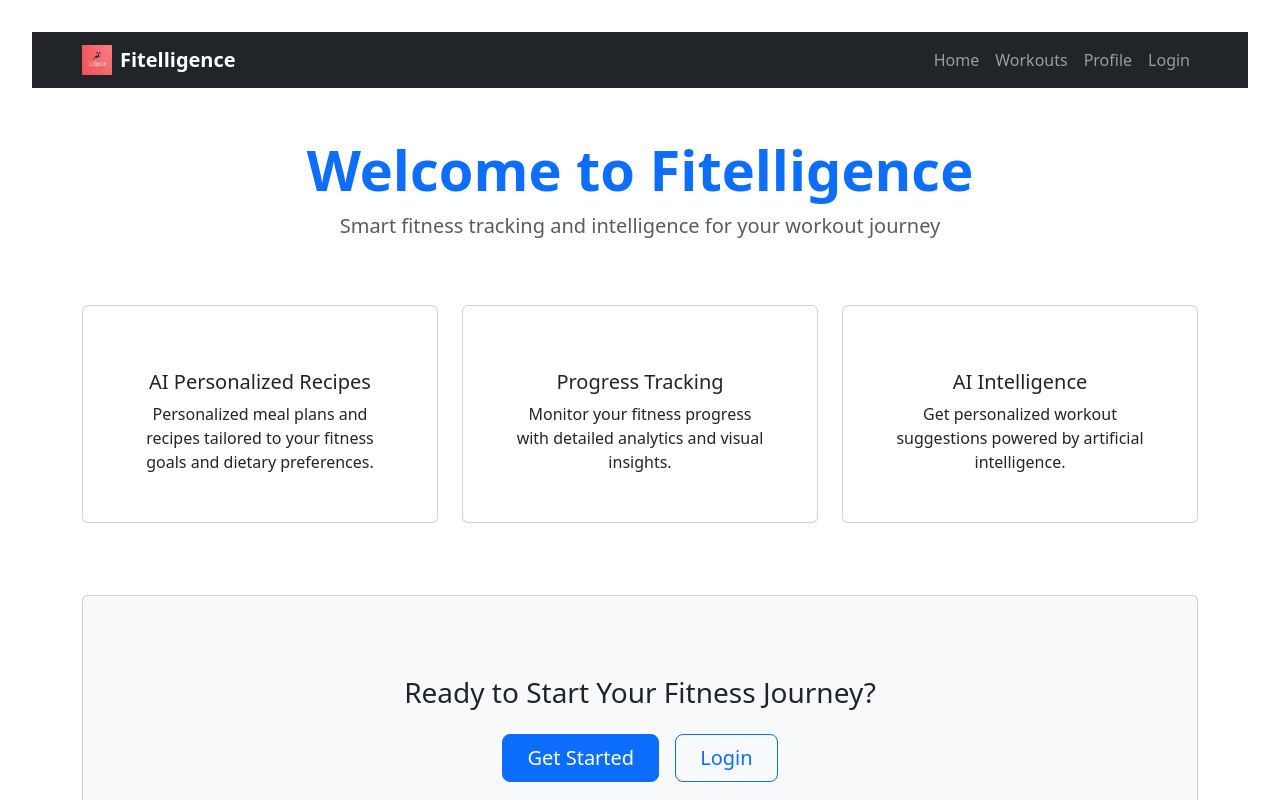
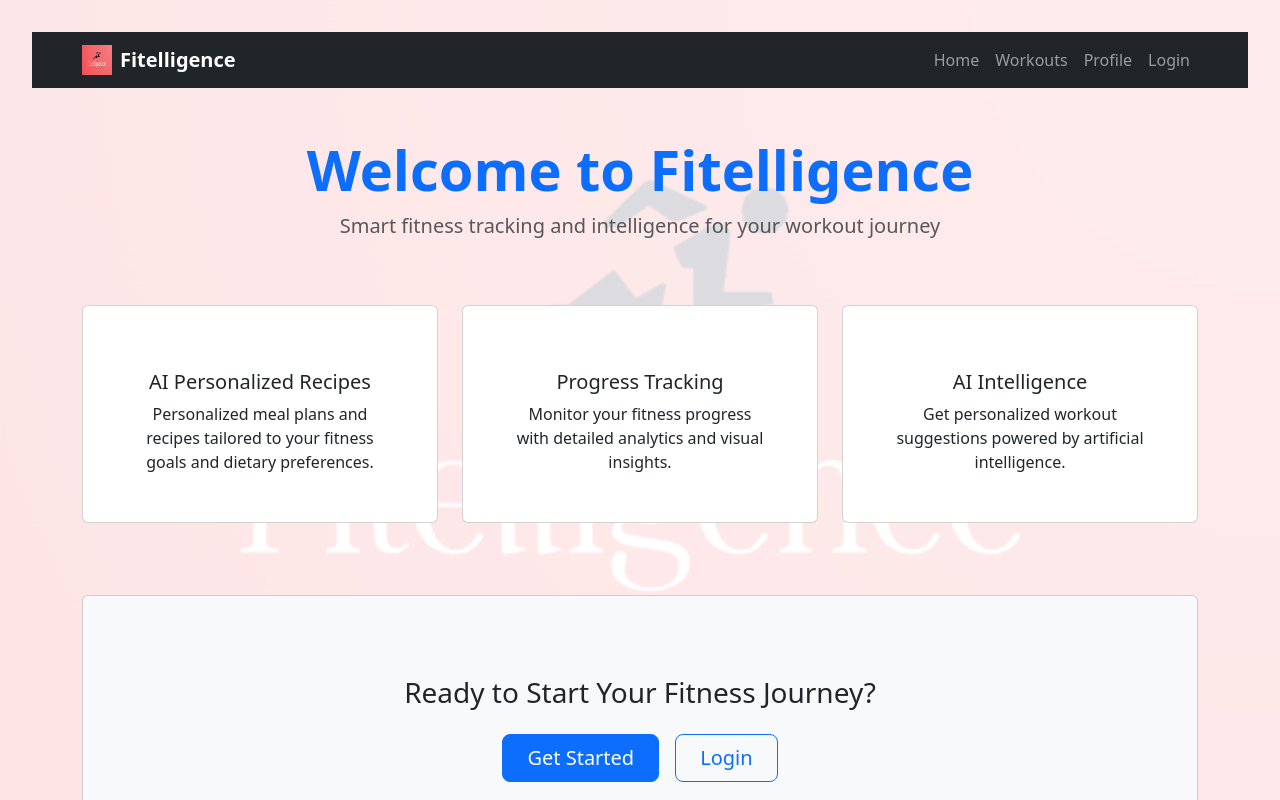
Before and after one commit to nicolekristie/Fitelligence_App, a React (Vite) app in the folder client/fitelligenceApp/: page / in a window 1280 px wide. Shown: the top 800 px of the page. Built offline with nearby package versions, Linux system fonts and the light colour scheme.

Commit message:
Add logo as a background

```diff
--- a/client/fitelligenceApp/src/Components/Home.jsx
+++ b/client/fitelligenceApp/src/Components/Home.jsx
@@ -1,10 +1,31 @@
 import React from "react";
 import { Container, Row, Col, Card, Button } from "react-bootstrap";
 import { Link } from "react-router-dom";
+import logo from "../assets/images/logo.png";
 
 function Home() {
+  const backgroundStyle = {
+    backgroundImage: `url(${logo})`,
+    backgroundRepeat: "no-repeat",
+    backgroundPosition: "center center",
+    backgroundSize: "cover", // Expands to fit entire page
+    backgroundAttachment: "fixed",
+    opacity: 0.15, // Darker/more visible (15% instead of 5%)
+    position: "fixed",
+    top: 0,
+    left: 0,
+    width: "100vw", // Full viewport width
+    height: "100vh", // Full viewport height
+    zIndex: -1,
+    pointerEvents: "none",
+  };
+
   return (
-    <Container className="mt-5">
+    <div>
+      {/* Background Logo */}
+      <div style={backgroundStyle}></div>
+
+      <Container className="mt-5" style={{ position: "relative", zIndex: 1 }}>
         {/* Hero Section */}
         <Row className="text-center mb-5">
           <Col>
@@ -27,8 +48,8 @@ function Home() {
                 </div>
                 <Card.Title>AI Personalized Recipes</Card.Title>
                 <Card.Text>
-                Personalized meal plans and recipes tailored to your fitness goals
-                and dietary preferences.
+                  Personalized meal plans and recipes tailored to your fitness
+                  goals and dietary preferences.
                 </Card.Text>
               </Card.Body>
             </Card>
@@ -42,8 +63,8 @@ function Home() {
                 </div>
                 <Card.Title>Progress Tracking</Card.Title>
                 <Card.Text>
-                Monitor your fitness progress with detailed analytics and visual
-                insights.
+                  Monitor your fitness progress with detailed analytics and
+                  visual insights.
                 </Card.Text>
               </Card.Body>
             </Card>
@@ -99,6 +120,7 @@ function Home() {
           </Col>
         </Row>
       </Container>
+    </div>
   );
 }
 
```
Lines whose indentation alone changed are shown as unchanged.
